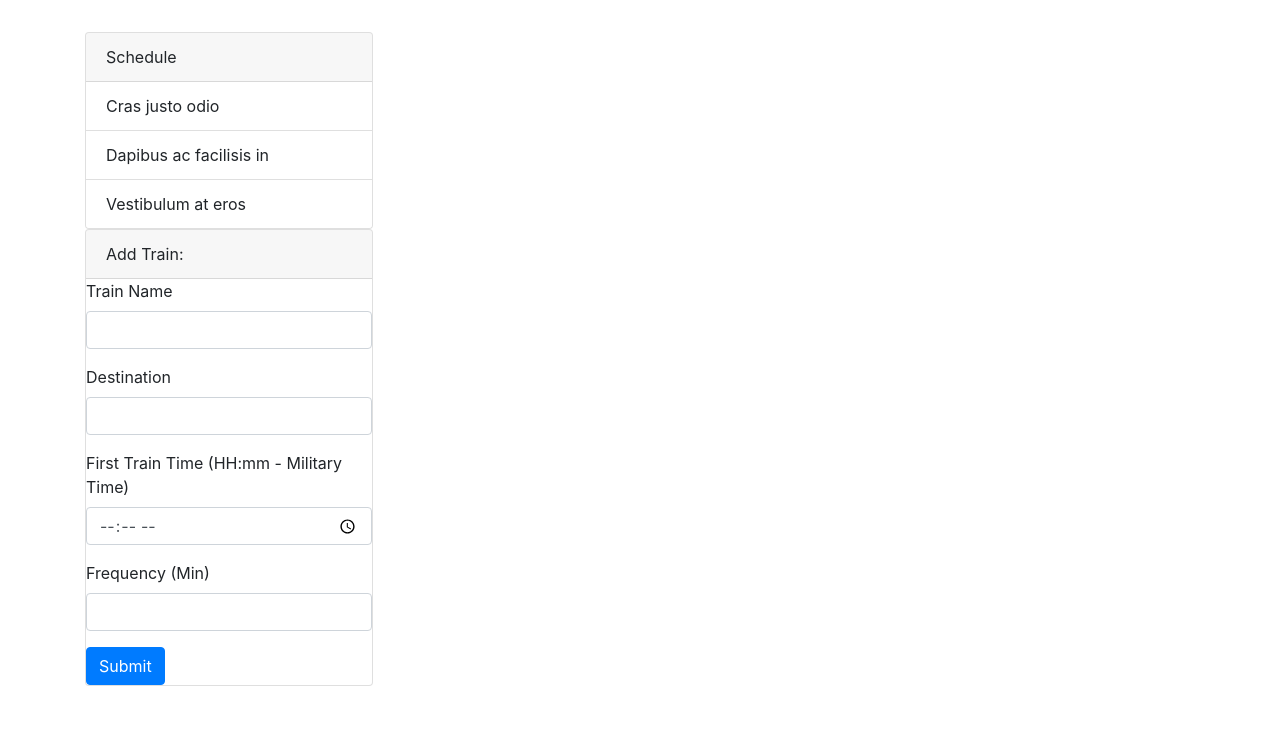
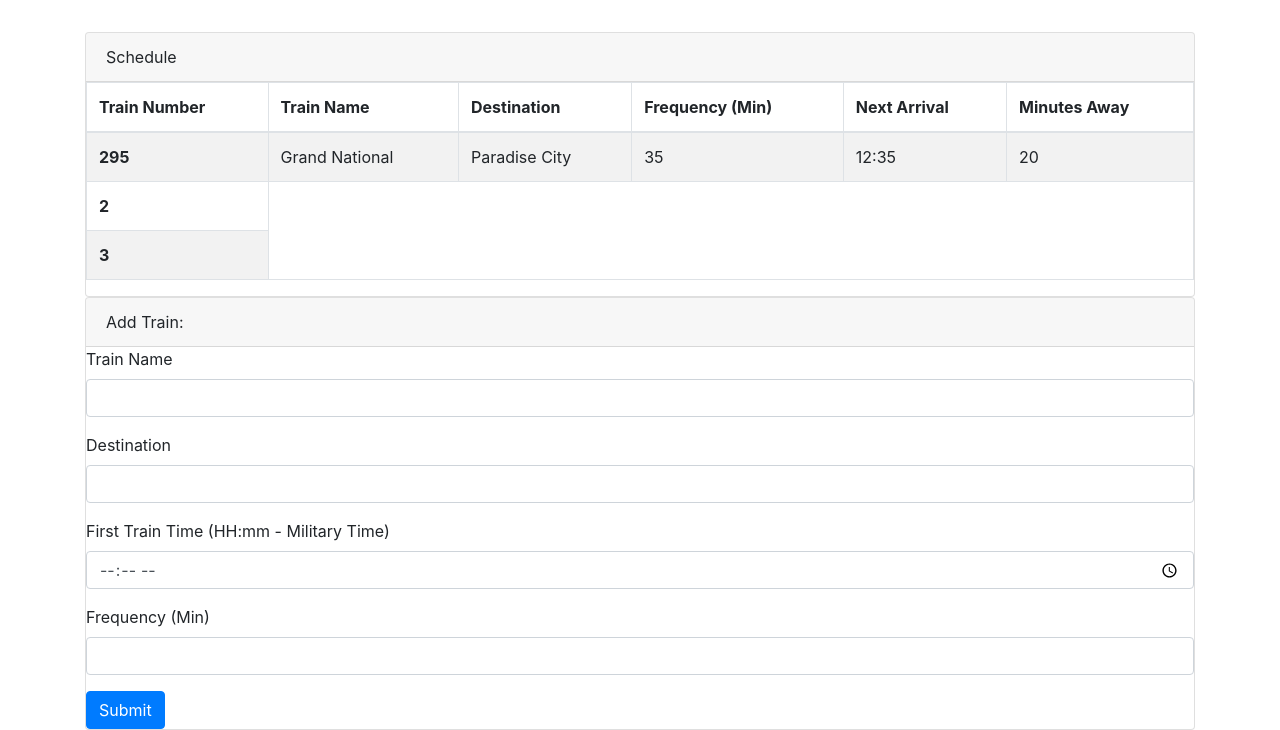
Before and after one commit to aancjr/Firebase-Train-Schedule, a plain HTML site: page index.html in a window 1280 px wide. Shown: the part 211-941 px from the top of the page. Before the commit the page ends 897 px from the top, so only its background shows below. Drawn offline with nearby package versions, Linux system fonts and the light colour scheme.

Commit message:
added table layout in schedule, firebase information and quick CSS

```diff
--- a/assets/css/style.css
+++ b/assets/css/style.css
@@ -0,0 +1,3 @@
+#add-train-card {
+    width: 100%;
+}
--- a/assets/javascript/app.js
+++ b/assets/javascript/app.js
@@ -0,0 +1,12 @@
+// Your web app's Firebase configuration
+var firebaseConfig = {
+    apiKey: "AIzaSyAJ6ITLDJxMa6eAHw3hwbmouQykBnXbv0Q",
+    authDomain: "train-schedule-f9e26.firebaseapp.com",
+    databaseURL: "https://train-schedule-f9e26.firebaseio.com",
+    projectId: "train-schedule-f9e26",
+    storageBucket: "train-schedule-f9e26.appspot.com",
+    messagingSenderId: "65747457306",
+    appId: "1:65747457306:web:e0ea84cbf23d6ffe"
+  };
+  // Initialize Firebase
+  firebase.initializeApp(firebaseConfig);
--- a/index.html
+++ b/index.html
@@ -6,6 +6,7 @@
     <meta name="viewport" content="width=device-width, initial-scale=1.0">
     <meta http-equiv="X-UA-Compatible" content="ie=edge">
     <title>Train Schedule</title>
+    <script src="https://www.gstatic.com/firebasejs/5.11.1/firebase-app.js"></script>
     <link rel="stylesheet" href="https://stackpath.bootstrapcdn.com/bootstrap/4.3.1/css/bootstrap.min.css"
         integrity="sha384-ggOyR0iXCbMQv3Xipma34MD+dH/1fQ784/j6cY/iJTQUOhcWr7x9JvoRxT2MZw1T" crossorigin="anonymous">
     <link rel="stylesheet" type="text/css" media="screen" href="assets/css/style.css">
@@ -28,20 +29,43 @@
 
     <section class="schedule">
         <div class="container">
-            <div class="card" style="width: 18rem;">
+            <div class="card"" id="train-schedule">
                 <div class="card-header">Schedule</div>
-                <ul class="list-group list-group-flush">
-                    <li class="list-group-item">Cras justo odio</li>
-                    <li class="list-group-item">Dapibus ac facilisis in</li>
-                    <li class="list-group-item">Vestibulum at eros</li>
-                </ul>
+                <table class="table table-striped table-bordered table-hover">
+                    <thead>
+                        <tr>
+                            <th>Train Number</th>
+                            <th>Train Name</th>
+                            <th>Destination</th>
+                            <th>Frequency (Min)</th>
+                            <th>Next Arrival</th>
+                            <th>Minutes Away</th>
+                        </tr>
+                    </thead>
+                    <tbody>
+                        <tr>
+                            <th>295</th>
+                            <td>Grand National</td>
+                            <td>Paradise City</td>
+                            <td>35</td>
+                            <td>12:35</td>
+                            <td>20</td>
+                        </tr>
+                        <tr>
+                            <th>2</th>
+                        </tr>
+                        <tr>
+                            <th>3</th>
+                        </tr>
+                    </tbody>
+                </table>
             </div>
         </div>
     </section>
 
     <section class="form">
         <div class="container">
-            <div class="card" style="width: 18rem;">
+            <div class="card" id="add-train-card">
                 <div class="card-header">Add Train:</div>
                 <form>
                     <div class="form-group">
```
